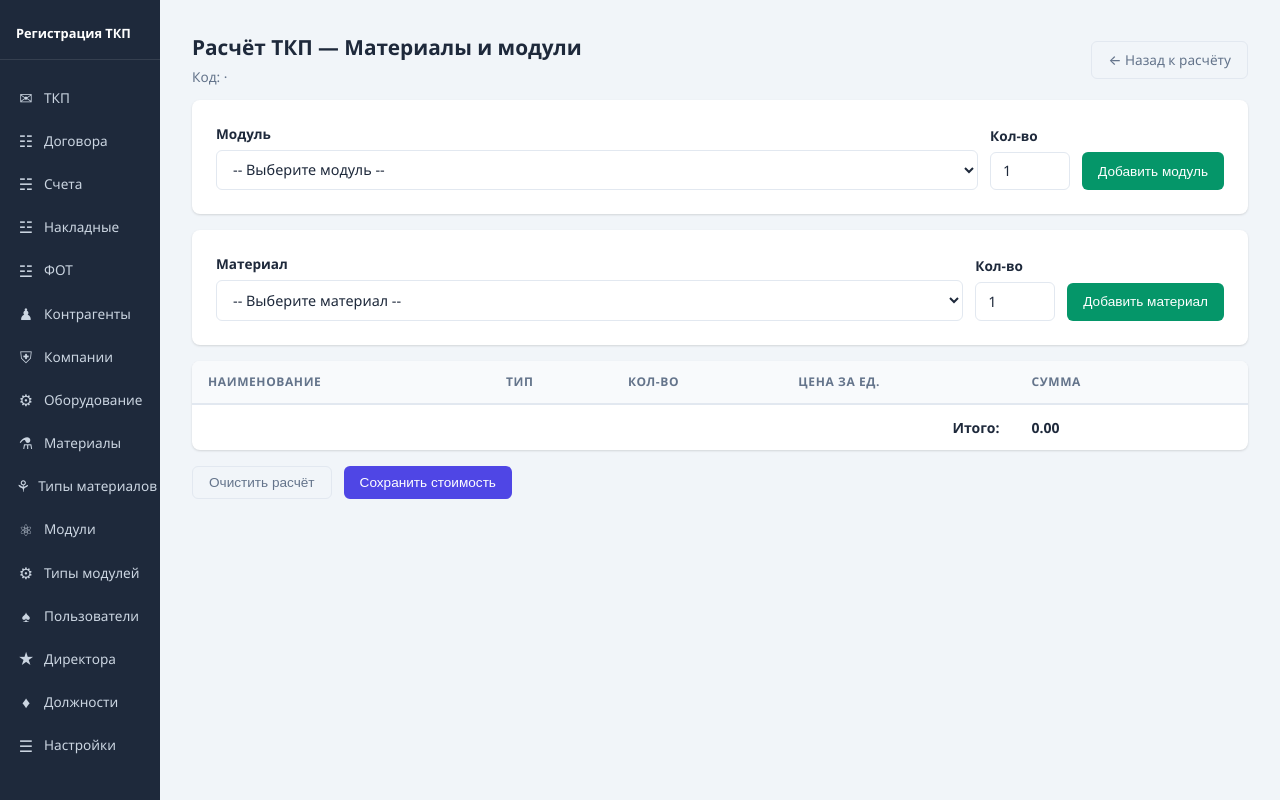
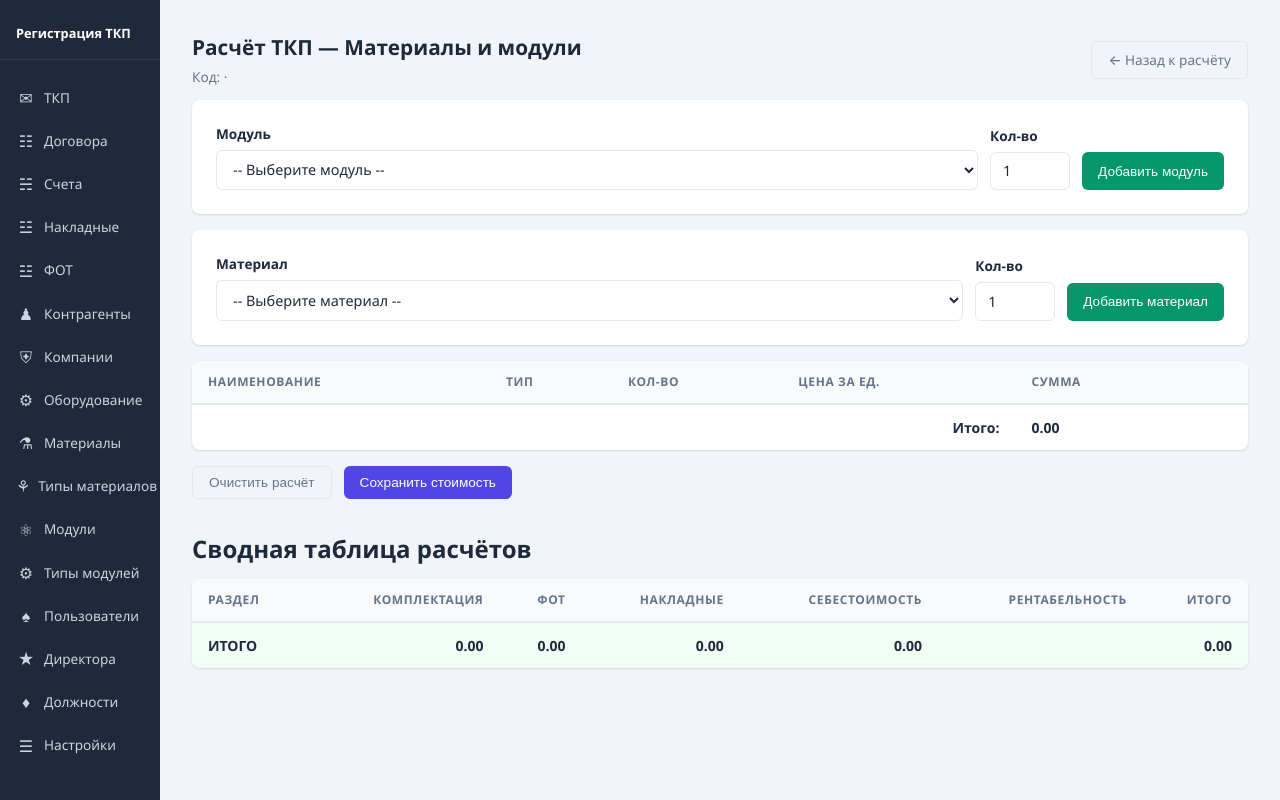
Before and after one commit to TorchinAE/FastAPIRegister, a FastAPI app: template templates/requests/calc_tkp.html in a window 1280 px wide. Run offline with FastAPI, Linux system fonts and the light colour scheme; the template is opened without the code that fills it, so the values that code supplies are empty; parts of the project's set-up code (start-up, migrations or seed data) failed here and were passed over.

Commit message:
feat: local FOT/overhead in calc, summary table on TKP page
- Remove sync-back of FOT/overhead to source tables (payroll_items, invoice_items_ext)
- Remove unused API endpoints for fot-cost/overhead-cost
- Add summary table on TKP page showing all sections: комплектация, ФОТ, накладные, себестоимость, рентабельность, итого
- Summary includes module type calcs, delivery, and service calcs

```diff
--- a/scr/Routers/pages.py
+++ b/scr/Routers/pages.py
@@ -1053,6 +1053,33 @@ async def request_calc_tkp_page(
         [{"id": m.id, "name": m.name, "price": float(m.price)} for m in materials], ensure_ascii=False
     )
 
+    # Load all RequestCalcs for summary
+    from sqlalchemy import select as sa_select
+    from sqlalchemy.orm import selectinload
+
+    from scr.dbase.models import RequestCalc, RequestCalcItem
+
+    stmt = (
+        sa_select(RequestCalc)
+        .where(RequestCalc.request_id == req_id)
+        .options(
+            selectinload(RequestCalc.items).selectinload(RequestCalcItem.module),
+            selectinload(RequestCalc.module_type),
+        )
+    )
+    result = await session.execute(stmt)
+    all_calcs = list(result.scalars().all())
+
+    # Load delivery and service calcs
+    from scr.dbase import crud_deliveries, crud_service_calcs
+
+    delivery = await crud_deliveries.get_or_create_delivery(session, req_id)
+    service_calcs = {}
+    for section in ("chief-engineer", "smr", "pnr"):
+        sc = await crud_service_calcs.get_or_create_service_calc(session, req_id, section)
+        service_calcs[section] = sc
+    await session.commit()
+
     return templates.TemplateResponse(
         "requests/calc_tkp.html",
         {
@@ -1063,6 +1090,9 @@ async def request_calc_tkp_page(
             "materials": materials,
             "modules_json": modules_json,
             "materials_json": materials_json,
+            "all_calcs": all_calcs,
+            "delivery": delivery,
+            "service_calcs": service_calcs,
             "active_page": "requests",
         },
     )
--- a/templates/requests/calc_tkp.html
+++ b/templates/requests/calc_tkp.html
@@ -67,6 +67,75 @@
 <div style="margin-top:1rem;display:flex;gap:0.75rem;">
     <button class="btn btn-ghost" onclick="clearCalc()">Очистить расчёт</button>
     <button class="btn btn-primary" onclick="saveCost()">Сохранить стоимость</button>
+</div>
+
+<h2 style="margin:2rem 0 0.75rem;">Сводная таблица расчётов</h2>
+<div class="table-wrap">
+    <table>
+        <thead>
+            <tr>
+                <th>Раздел</th>
+                <th style="text-align:right;">Комплектация</th>
+                <th style="text-align:right;">ФОТ</th>
+                <th style="text-align:right;">Накладные</th>
+                <th style="text-align:right;">Себестоимость</th>
+                <th style="text-align:right;">Рентабельность</th>
+                <th style="text-align:right;">Итого</th>
+            </tr>
+        </thead>
+        <tbody>
+            {% for calc in all_calcs %}
+            {% set modules_sum = [] %}
+            {% for item in calc.items %}{% if item.module %}{% if modules_sum.append(item.module.total_price * item.quantity) %}{% endif %}{% endif %}{% endfor %}
+            {% set comp = modules_sum|sum if modules_sum else 0 %}
+            <tr>
+                <td><a href="/reg/requests/{{ req.id }}/calc/{{ calc.module_type.slug }}">{{ calc.module_type.name }}</a></td>
+                <td style="text-align:right;">{{ comp|money }}</td>
+                <td style="text-align:right;">{{ calc.fot|money }}</td>
+                <td style="text-align:right;">{{ calc.overhead|money }}</td>
+                <td style="text-align:right;">{{ calc.total_cost|money }}</td>
+                <td style="text-align:right;">{{ "%.2f"|format(calc.profitability_percent) }}%</td>
+                <td style="text-align:right;font-weight:bold;">{{ calc.final_price|money }}</td>
+            </tr>
+            {% endfor %}
+            {% if delivery and delivery.final_price %}
+            <tr>
+                <td><a href="/reg/requests/{{ req.id }}/calc/delivery">Доставка</a></td>
+                <td style="text-align:right;">—</td>
+                <td style="text-align:right;">—</td>
+                <td style="text-align:right;">—</td>
+                <td style="text-align:right;">{{ (delivery.cost_per_truck * delivery.trucks_count)|money }}</td>
+                <td style="text-align:right;">{{ "%.2f"|format(delivery.profitability_percent) }}%</td>
+                <td style="text-align:right;font-weight:bold;">{{ delivery.final_price|money }}</td>
+            </tr>
+            {% endif %}
+            {% for section, label in [('chief-engineer', 'Шеф-инженер'), ('smr', 'СМР'), ('pnr', 'ПНР')] %}
+            {% set sc = service_calcs.get(section) %}
+            {% if sc and sc.final_price %}
+            <tr>
+                <td><a href="/reg/requests/{{ req.id }}/calc/{{ section }}">{{ label }}</a></td>
+                <td style="text-align:right;">—</td>
+                <td style="text-align:right;">—</td>
+                <td style="text-align:right;">—</td>
+                <td style="text-align:right;">{{ sc.base_cost|money }}</td>
+                <td style="text-align:right;">{{ "%.2f"|format(sc.profitability_percent) }}%</td>
+                <td style="text-align:right;font-weight:bold;">{{ sc.final_price|money }}</td>
+            </tr>
+            {% endif %}
+            {% endfor %}
+        </tbody>
+        <tfoot>
+            <tr style="font-weight:bold;background:#f0fdf4;">
+                <td>ИТОГО</td>
+                <td style="text-align:right;" id="sumComp">0.00</td>
+                <td style="text-align:right;" id="sumFot">0.00</td>
+                <td style="text-align:right;" id="sumOverhead">0.00</td>
+                <td style="text-align:right;" id="sumCost">0.00</td>
+                <td></td>
+                <td style="text-align:right;" id="sumFinal">0.00</td>
+            </tr>
+        </tfoot>
+    </table>
 </div>
 
 <div id="toast" class="toast" style="display:none"></div>
@@ -160,5 +229,30 @@ function showToast(msg) {
     t.style.display = 'block';
     setTimeout(() => t.style.display = 'none', 2500);
 }
+
+// Calculate summary totals
+(function() {
+    let sumComp = 0, sumFot = 0, sumOverhead = 0, sumCost = 0, sumFinal = 0;
+    document.querySelectorAll('table tbody tr').forEach(tr => {
+        const cells = tr.querySelectorAll('td');
+        if (cells.length >= 7) {
+            const comp = parseFloat(cells[1].textContent.replace(/\s/g, '').replace(',', '.')) || 0;
+            const fot = parseFloat(cells[2].textContent.replace(/\s/g, '').replace(',', '.')) || 0;
+            const oh = parseFloat(cells[3].textContent.replace(/\s/g, '').replace(',', '.')) || 0;
+            const cost = parseFloat(cells[4].textContent.replace(/\s/g, '').replace(',', '.')) || 0;
+            const fin = parseFloat(cells[6].textContent.replace(/\s/g, '').replace(',', '.')) || 0;
+            if (comp > 0) sumComp += comp;
+            if (fot > 0) sumFot += fot;
+            if (oh > 0) sumOverhead += oh;
+            if (cost > 0) sumCost += cost;
+            if (fin > 0) sumFinal += fin;
+        }
+    });
+    document.getElementById('sumComp').textContent = formatFinancial(sumComp);
+    document.getElementById('sumFot').textContent = formatFinancial(sumFot);
+    document.getElementById('sumOverhead').textContent = formatFinancial(sumOverhead);
+    document.getElementById('sumCost').textContent = formatFinancial(sumCost);
+    document.getElementById('sumFinal').textContent = formatFinancial(sumFinal);
+})();
 </script>
 {% endblock %}
```
Also changed, not shown: scr/Routers/module_types.py (+0 -36 lines), templates/requests/calc_module.html (+0 -21 lines).
